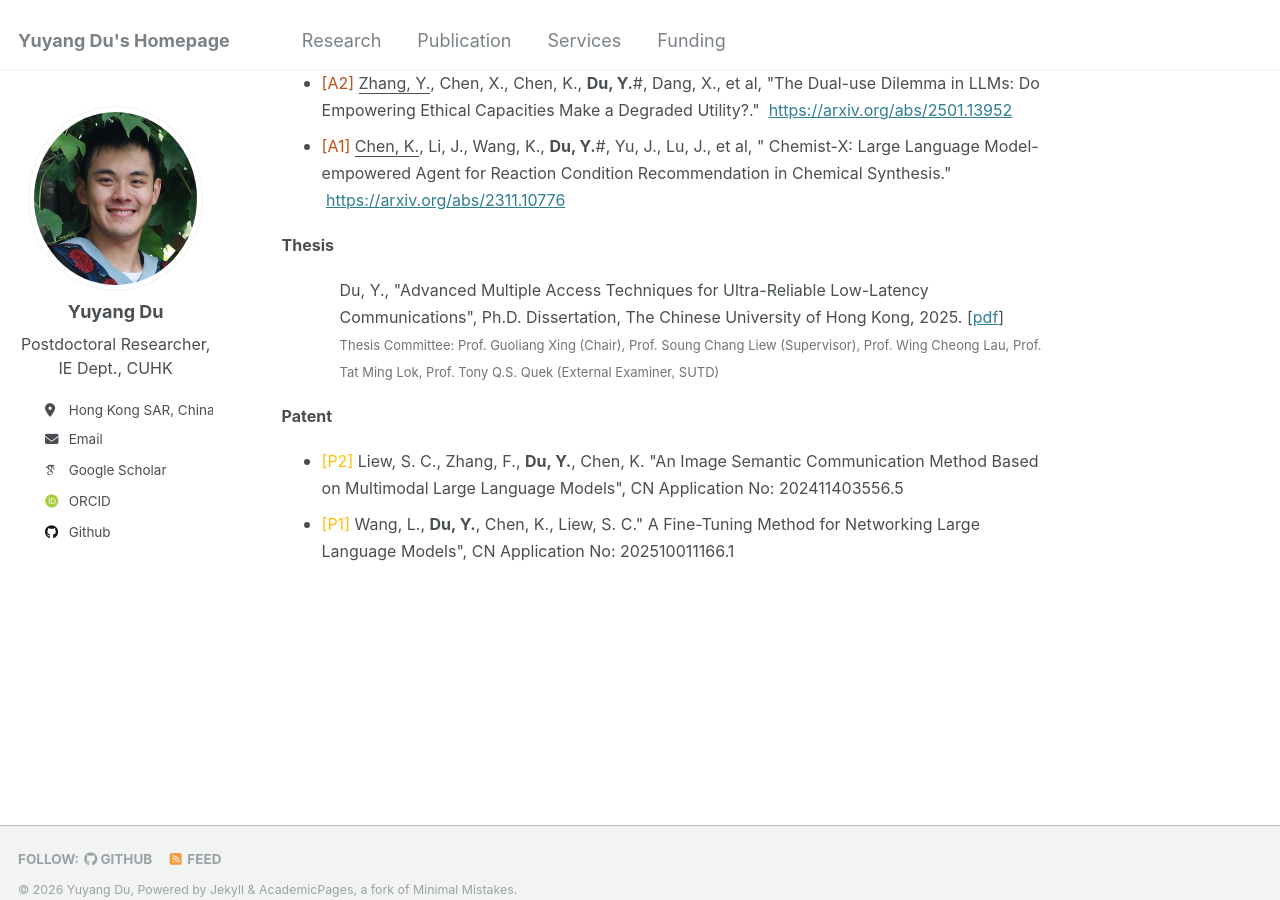
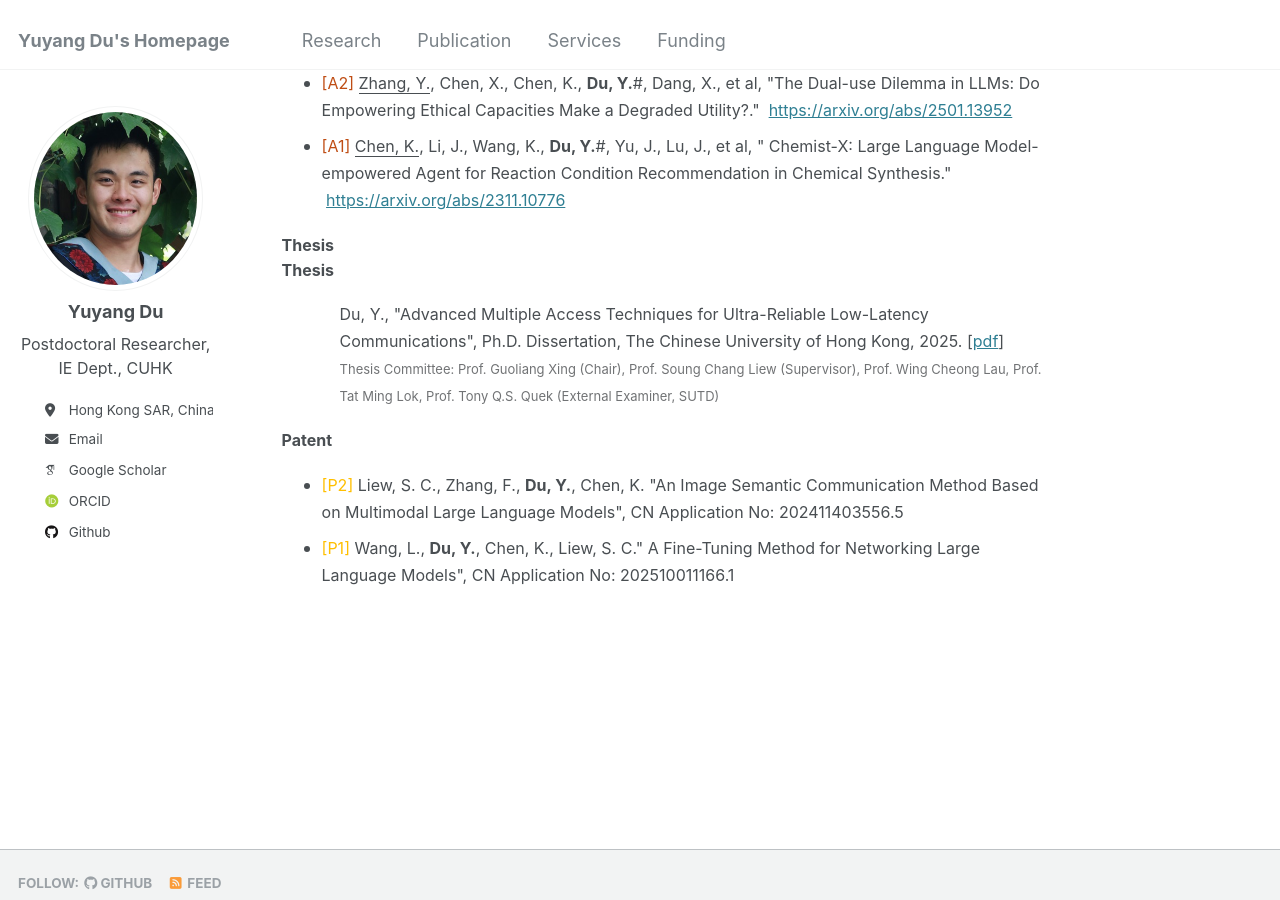
Before and after one commit to yuyangdu01/yuyangdu01.github.io, a Jekyll site: the page built from _pages/publication.md, in a window 1280 px wide and 900 px high, scrolled down 2231 px. Built offline with Jekyll 4.4.1, drawn with Linux system fonts in a browser that asks for light colours; some web fonts are replaced.

Commit message:
Update publication.md

```diff
--- a/_pages/publication.md
+++ b/_pages/publication.md
@@ -43,6 +43,9 @@ Publications
 * <font size=3><span style="color: #bf4d14;">[A1]</span> <u>Chen, K.</u>, Li, J., Wang, K., <b>Du, Y.</b>#, Yu, J., Lu, J., et al, " Chemist-X: Large Language Model-empowered Agent for Reaction Condition Recommendation in Chemical Synthesis." &nbsp;<a href="https://arxiv.org/abs/2311.10776">https://arxiv.org/abs/2311.10776</a></font>
 
 <font size=3><b>Thesis</b></font>
+<li style="display: flex; justify-content: space-between; align-items: center; list-style-type: none;">
+  <font size=3><b>Thesis</b></font>
+</li>
 <ul style="margin-left: 1.0em;">
   <font size=3>Du, Y., "Advanced Multiple Access Techniques for Ultra-Reliable Low-Latency Communications", Ph.D. Dissertation, The Chinese University of Hong Kong, 2025. [<a href="https://yuyangdu01.github.io/files/thesis_final.pdf">pdf</a>]</font><br> <font size=2><span style="color: #717375;">Thesis Committee: Prof. Guoliang Xing (Chair), Prof. Soung Chang Liew (Supervisor), Prof. Wing Cheong Lau, Prof. Tat Ming Lok, Prof. Tony Q.S. Quek (External Examiner, SUTD)</span></font>
 </ul>
```
